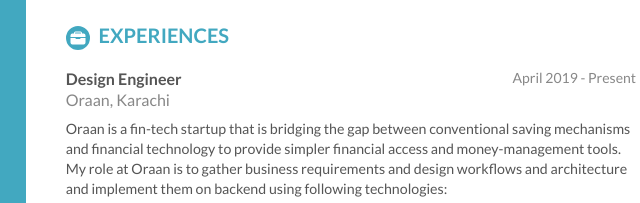
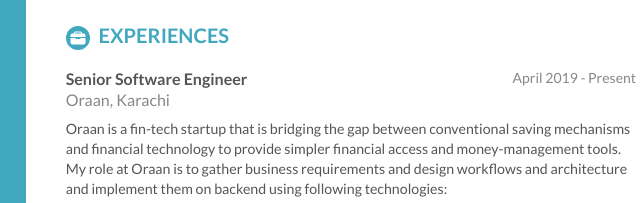
Before and after one commit to rjbasitali/rjbasitali.github.io, a plain HTML site: page index.html in a window 1280 px wide. Shown: the part 251-454 px from the top of the page, 444-1084 px from the left. Drawn offline with nearby package versions, Linux system fonts and the light colour scheme.

Commit message:
Update index.html

```diff
--- a/index.html
+++ b/index.html
@@ -86,7 +86,7 @@
                 </div>
 
                 <div class="exp-head clearfix">
-                    <p class="exp-title">Design Engineer</p>
+                    <p class="exp-title">Senior Software Engineer</p>
                     <p class="exp-duration">April 2019 - Present</p>
                 </div>
                 <p class="exp-place">Oraan, Karachi</p>
```
